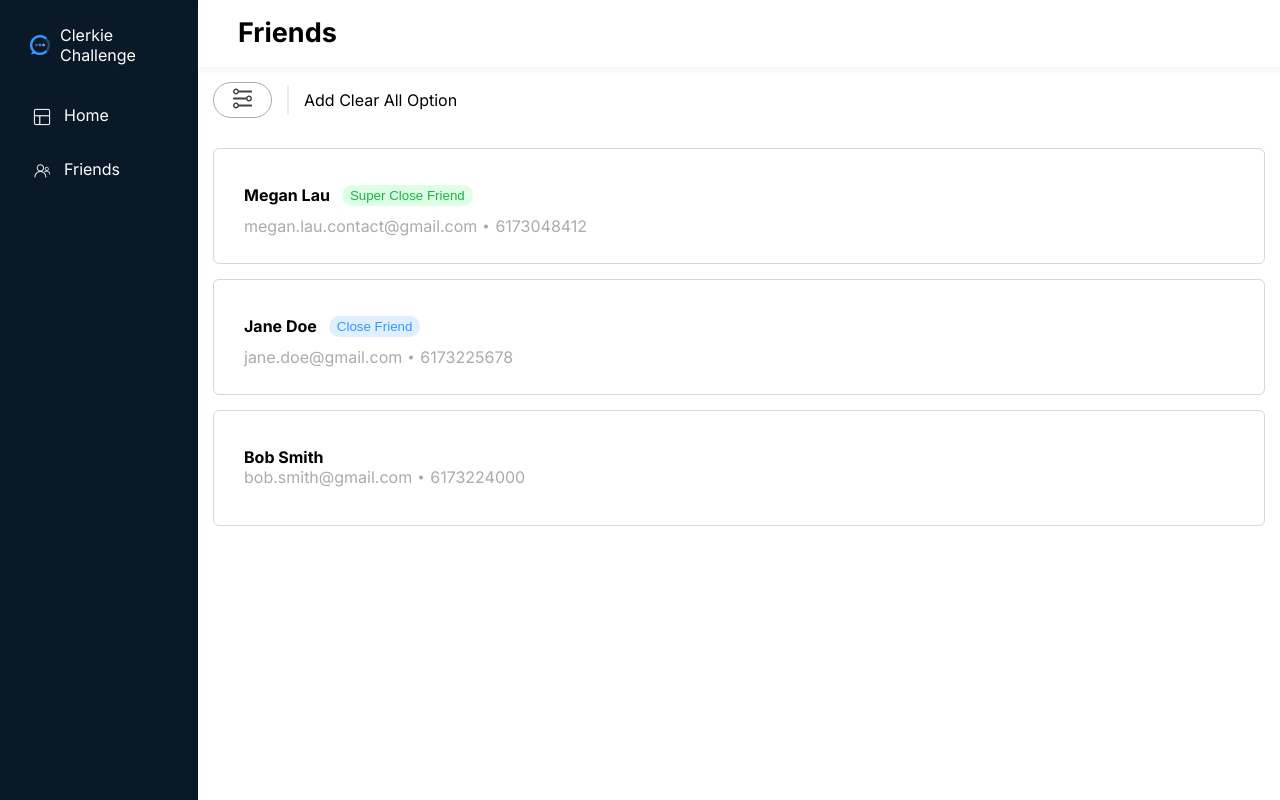
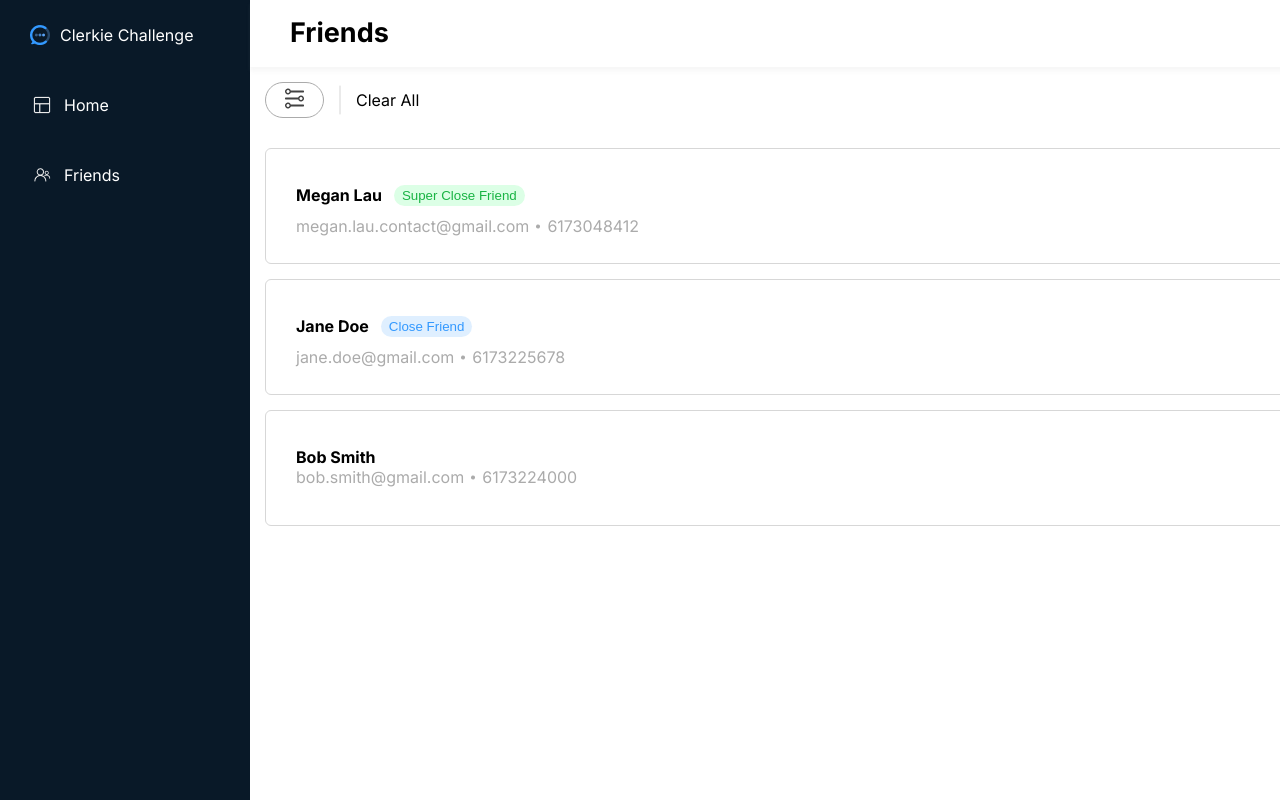
Before and after one commit to meganmelau/ClerkieFriendDashboard, a Next.js app: page / in a window 1280 px wide. Built offline with nearby package versions, Linux system fonts and the light colour scheme.

Commit message:
style cleaning

```diff
--- a/pages/components/FriendRow.tsx
+++ b/pages/components/FriendRow.tsx
@@ -18,8 +18,6 @@ const StyledFriendRow = styled.div`
 `;
 
 const StyledNameHeader = styled.div`
-  font-family: "Inter";
-  font-style: normal;
   font-weight: 700;
   font-size: 16px;
   line-height: 19px;
@@ -68,7 +66,6 @@ const FriendRow: React.FC<FriendsRowProps> = ({ friendData }) => {
         <StyledNameHeader>
           {friendData.firstName + " " + friendData.lastName}
         </StyledNameHeader>
-        {/* TODO LOGIC FOR RENDERING PILLS WHEN STATUS IS NOT NONE */}
         {isFriend && (
           <FriendStatusPill friendStatus={friendData.friendStatus} />
         )}
--- a/pages/components/FriendStatusPill.tsx
+++ b/pages/components/FriendStatusPill.tsx
@@ -1,7 +1,7 @@
 import React from "react";
 import styled from "styled-components";
 import { FriendStatus } from "../data/FriendType";
-import { colors } from "./StyleVariables";
+// import { colors } from "./StyleVariables";
 
 /**
  *change the background color dependent on props.friendStatus
@@ -9,7 +9,7 @@ import { colors } from "./StyleVariables";
   blueFont: "#3399FF",
   greenLight: "#DCFFE6",
   greenFont: "#19B444",
-  Not sure why ${colors.lightGreen is working}
+  Not sure why ${colors.lightGreen isn't working}
  */
 const Pill = styled.button`
   background-color: ${(props) =>
--- a/pages/components/FriendsPage.tsx
+++ b/pages/components/FriendsPage.tsx
@@ -3,6 +3,9 @@ import styled from "styled-components";
 import { FriendType } from "../data/FriendType";
 import FriendsListContainer from "./FriendsListContainer";
 import FilterButton from "./FilterButton";
+import { componentStrings } from "./strings";
+
+const FriendPageStrings = componentStrings.FriendsPage;
 
 const StyledContainer = styled.div`
   display: flex;
@@ -41,13 +44,13 @@ const FriendsPage: React.FC<FriendsPageProps> = ({ data }) => {
   return (
     <StyledContainer data-test-ids="FriendsPage">
       <HeaderBox>
-        <h2>Friends</h2>
+        <h2>{FriendPageStrings.friends}</h2>
       </HeaderBox>
       <StyledFriendsContainer>
         <FilterRow>
           <FilterButton />
           <DividerImg src="vertical_bar.png" />
-          <div>Add Clear All Option</div>
+          <div>{FriendPageStrings.clear}</div>
         </FilterRow>
         <FriendsListContainer friendsData={data} />
       </StyledFriendsContainer>
--- a/pages/components/Navbar.tsx
+++ b/pages/components/Navbar.tsx
@@ -13,10 +13,19 @@ const StyledContainer = styled.div`
   height: 100vh;
 `;
 
-const StyledNavRow = styled.div`
+const NavRow = styled.div`
   display: flex;
   flex-direction: row;
+  align-items: center;
   margin: 15px;
+  width: 220px;
+  height: 40px;
+`;
+const StyledNavRow = styled(NavRow)`
+  &:hover {
+    border-radius: 6px;
+    background: ${colors.lightGrey};
+  }
 `;
 
 const StyledNavHeaderText = styled.div`
@@ -43,18 +52,17 @@ const StyledDiv = styled.div`
 const StyledMenu = styled.div`
   display: flex;
   flex-direction: column;
-  align-items: flex-start;
-  margin-left: 13px;
 `;
 
 const Navbar = () => {
   return (
     <StyledContainer data-test-ids="Navbar">
       <StyledDiv>
-        <StyledNavRow>
+        <NavRow>
           <img src="clerkie_logo.png" />
           <StyledNavHeaderText>{navbarStrings.clerkieHome}</StyledNavHeaderText>
-        </StyledNavRow>
+        </NavRow>
+        <StyledMenu>
           <StyledNavRow>
             <img src="home_icon.png" />
             <StyledNavItemsText>{navbarStrings.home}</StyledNavItemsText>
@@ -63,6 +71,7 @@ const Navbar = () => {
             <img src="friends_icon.png" />
             <StyledNavItemsText>{navbarStrings.friends}</StyledNavItemsText>
           </StyledNavRow>
+        </StyledMenu>
       </StyledDiv>
     </StyledContainer>
   );
--- a/pages/components/strings.tsx
+++ b/pages/components/strings.tsx
@@ -1,6 +1,7 @@
 export const componentStrings = {
   FriendsPage: {
     friends: "Friends",
+    clear: "Clear All",
   },
   NavBar: {
     clerkieHome: "Clerkie Challenge",
```
Lines whose indentation alone changed are shown as unchanged.
